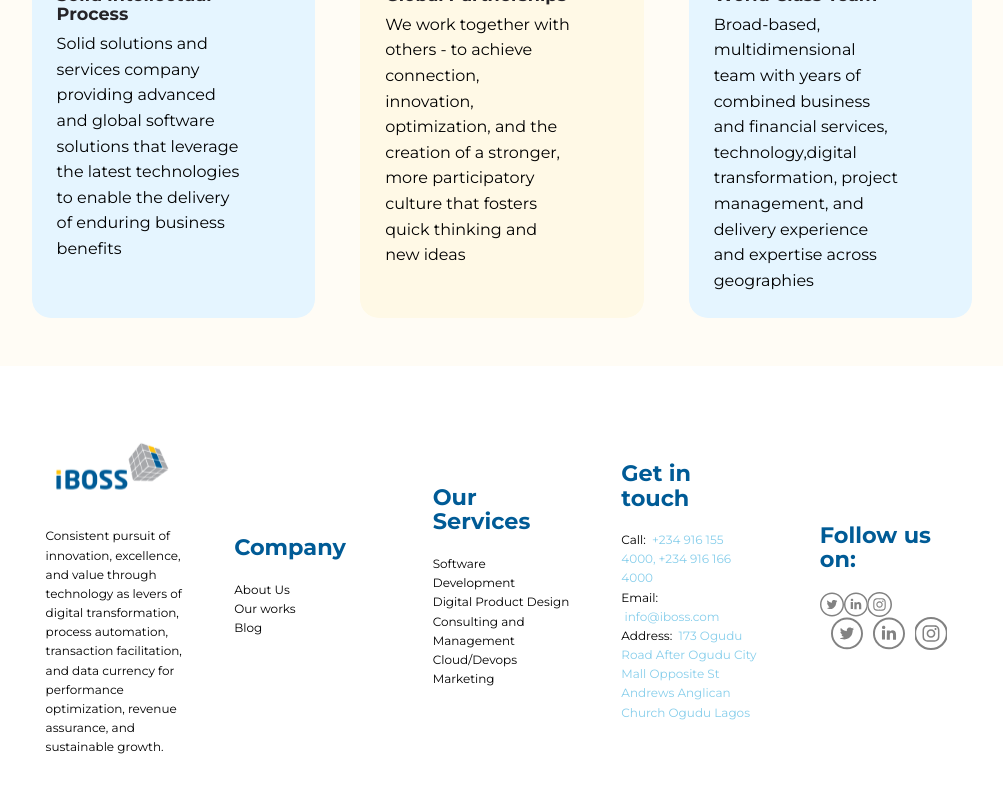
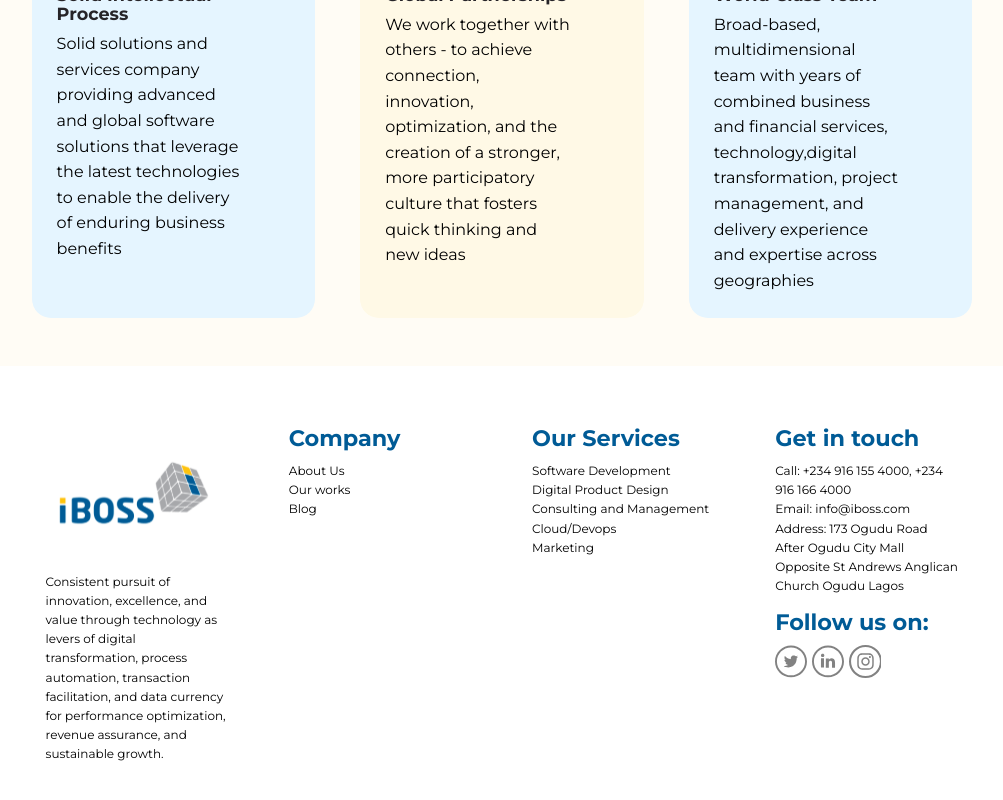
Before and after one commit to sankkakeii/iboss-website, a React (Create React App) app: page / in a window 1280 px wide. Shown: the part 6527-7327 px from the top of the page, without its empty margins (138-1141 px from the left). Built offline with nearby package versions, Linux system fonts and the light colour scheme.

Commit message:
fix footer styling alignment

```diff
--- a/src/sections/footer/Footer.jsx
+++ b/src/sections/footer/Footer.jsx
@@ -6,8 +6,9 @@ import instagram from "../../assets/footer/footer_instagram.svg"
 
 const Footer = () => {
   return (
-    <footer id="footer" className="container footer_container">
-      <div className="footer_image">
+    <footer id="footer" className="container">
+      <div className="footer_container">
+        <div className="footer_image_container">
           <img src={footerImage} alt="" />
           <p>
             Consistent pursuit of innovation, excellence, and value through
@@ -33,6 +34,7 @@ const Footer = () => {
           <p>Marketing</p>
         </div>
 
+        <div className="get_intouch_socials_container">
           <div className="get_in_touch">
             <h5>Get in touch</h5>
             <p>
@@ -54,15 +56,12 @@ const Footer = () => {
 
           <div className="social_media">
             <h5>Follow us on:</h5>
-        <div className="footer_socials">
-        <img src={twitter} alt="" />
-        <img src={linkedin} alt="" />
-        <img src={instagram} alt="" />
-        </div>
             <div className="socials">
               <img className="footer_social" src={twitter} alt="" />
               <img className="footer_social" src={linkedin} alt="" />
               <img className="footer_social" src={instagram} alt="" />
+            </div>
+          </div>
         </div>
       </div>
     </footer>
--- a/src/sections/footer/footer.css
+++ b/src/sections/footer/footer.css
@@ -13,7 +13,6 @@
   display: flex;
   flex-wrap: wrap; /* Allow items to wrap to the next line on smaller screens */
   justify-content: space-evenly;
-  align-items: center;
 }
 
 .footer_container > div {
@@ -31,24 +30,18 @@
   margin-bottom: 10px;
 }
 
-h5 {
-  padding-bottom: 10px;
-}
-
-.footer_container .our_services,
-.footer_container .company,
-.footer_container .get_in_touch {
+.footer_container {
   width: 100%; /* Full width on smaller screens */
   margin-top: 10px; /* Adjusted margin for better spacing */
 }
 
-.footer_container .our_services {
-  margin-right: 0;
+.get_intouch_socials_container {
+  display: flex;
+  flex-direction: column;
+  gap: 15px;
 }
 
-.footer_container .company {
-  margin-left: 0;
-}
+
 
 .footer_socials{
   width: 20%;
@@ -57,9 +50,8 @@ h5 {
 
 .socials {
   display: flex;
-  justify-content: center;
   align-self: self-start;
-  gap: 10px;
+  gap: 5px;
 }
 
 
@@ -67,14 +59,6 @@ h5 {
   width: 2rem;
 }
 
-.get_in_touch span {
-  color: #87CEEB;
-  padding: 0.2rem;
-}
-
-.get_in_touch h5{
-  margin-top: 10px;
-}
 
 /* Media Queries Tablets */
 @media screen and (max-width: 768px) {
@@ -83,9 +67,6 @@ h5 {
       margin: 10px 0; /* Adjusted margin for better spacing */
   }
 
-  .footer_container .get_in_touch {
-      order: 4; /* Reorder Get in touch section for better flow */
-  }
 }
 
 /* Media Queries Phones */
```
Lines whose indentation alone changed are shown as unchanged.
